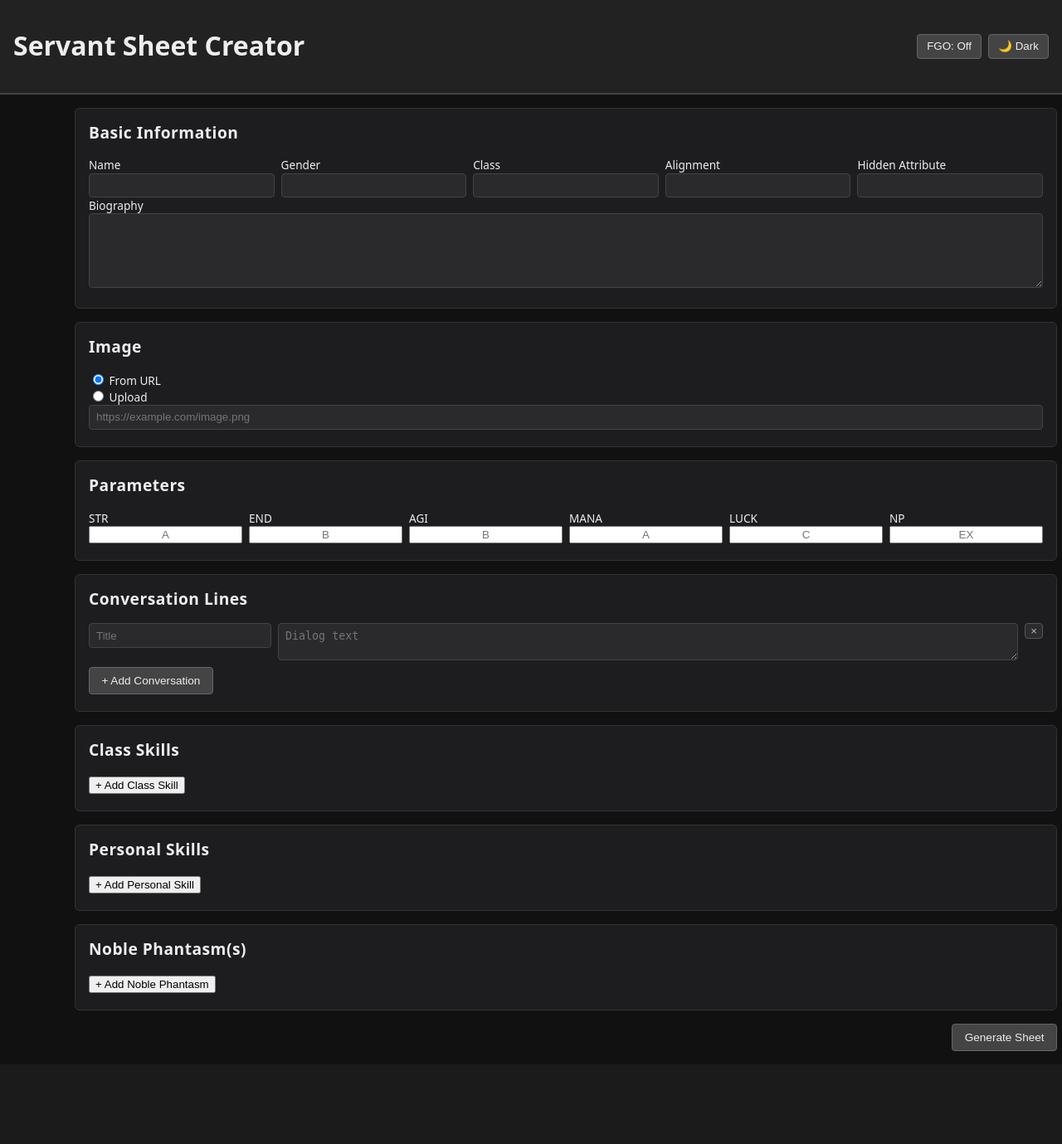
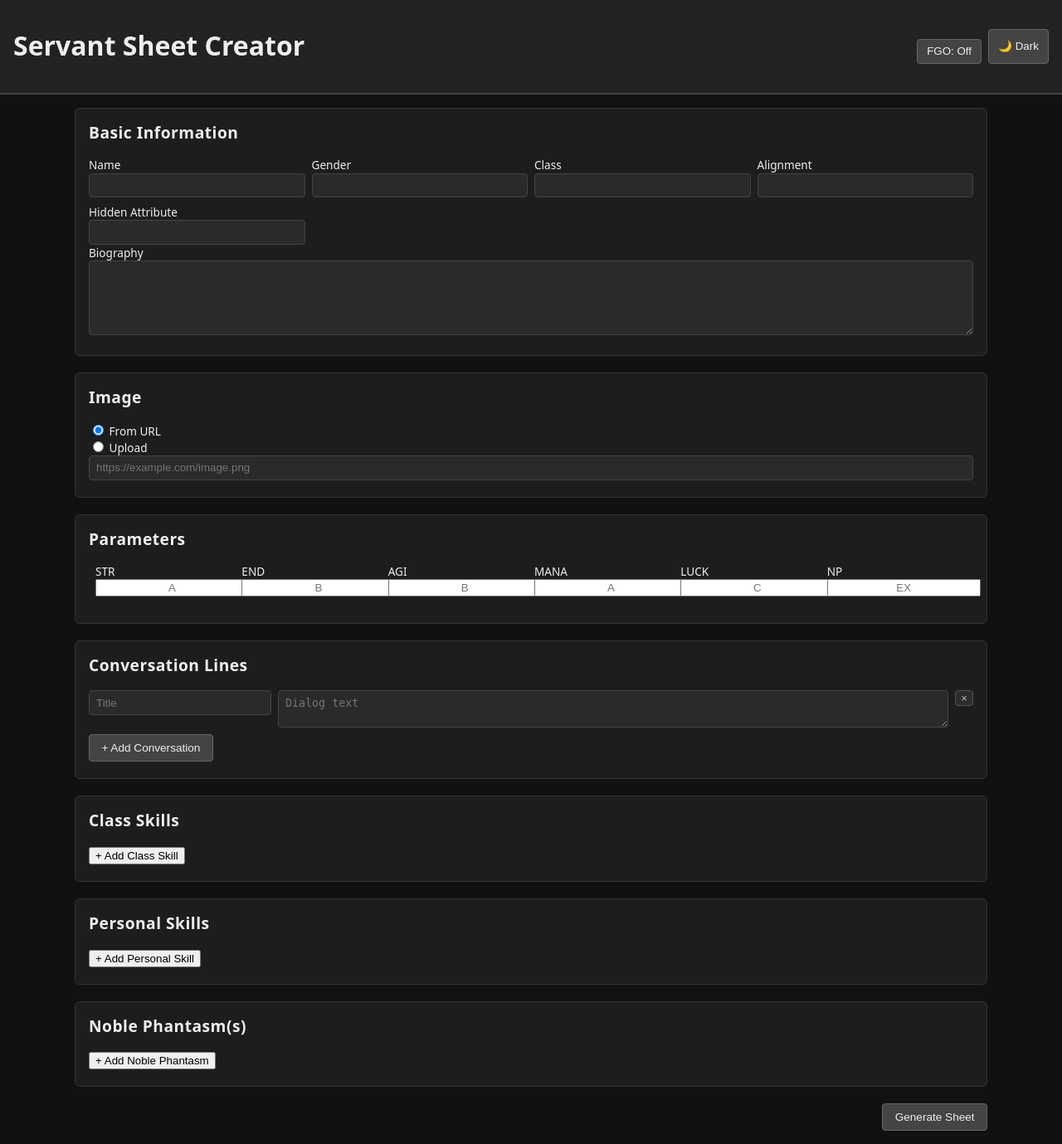
Before and after one commit to Mtari47/Servant-Sheet-Creator, a Flask app: page /create in a window 1280 px wide. Shown: the whole page at 83% size. Before the commit the page ends 1267 px from the top, so only its background shows below. Run offline with Flask 3, Linux system fonts and the light colour scheme.

Commit message:
css: fix Parameters grid spacing and NP right gutter; unify panel width; add FGO grids

```diff
--- a/static/css/style.css
+++ b/static/css/style.css
@@ -46,7 +46,7 @@
 .header-actions { display:flex; gap:0.5rem; }
 .theme-toggle { background:var(--btn-bg); border:1px solid var(--btn-border); color:var(--btn-text); padding:0.4rem 0.7rem; border-radius:4px; cursor:pointer; }
 .theme-toggle:hover { background:var(--btn-hover); }
-.fgo-toggle { background:var(--btn-bg); border:1px solid var(--btn-border); color:var(--btn-text); padding:0.4rem 0.7rem; border-radius:4px; cursor:pointer; }
+.fgo-toggle { background:var(--btn-bg); border:1px solid var(--btn-border); color:var(--btn-text); padding:0.4rem 0.7rem; border-radius:4px; cursor:pointer; margin-top:0.75rem; display:inline-block; }
 .fgo-toggle.active { outline:2px solid var(--link); }
 .fgo-toggle:hover { background:var(--btn-hover); }
 /* FGO mode sections */
@@ -65,13 +65,18 @@
 .selected-card-list img { border:1px solid var(--panel-border); border-radius:4px; background:var(--input-bg); }
 main { max-width:1100px; margin:0 auto; padding:1rem; }
 
-.servant-form { display:grid; gap:1rem; }
-.panel { background:var(--panel-bg); padding:1rem 1rem 1.25rem; border:1px solid var(--panel-border); border-radius:6px; }
+.servant-form { display:flex; flex-direction:column; gap:1.25rem; }
+.panel { background:var(--panel-bg); padding:1rem 1rem 1.25rem; border:1px solid var(--panel-border); border-radius:6px; width:100%; box-sizing:border-box; }
 .panel h2 { margin-top:0; font-size:1.2rem; letter-spacing:0.5px; }
 .grid.two { display:grid; grid-template-columns:repeat(auto-fit,minmax(220px,1fr)); gap:0.5rem; }
-.grid.six { display:grid; grid-template-columns:repeat(6,1fr); gap:0.5rem; }
+.grid.six { display:grid; grid-template-columns:repeat(auto-fit,minmax(140px,1fr)); gap:0.5rem; }
+.grid.four { display:grid; grid-template-columns:repeat(4,1fr); gap:0.5rem; }
+.grid.five { display:grid; grid-template-columns:repeat(5,1fr); gap:0.5rem; }
 .grid.three { display:grid; grid-template-columns:repeat(auto-fit,minmax(180px,1fr)); gap:0.5rem; }
+.param-grid { margin-top:0.6rem; margin-bottom:0.75rem; display:grid; grid-template-columns:repeat(6, minmax(0, 1fr)); gap:0.5rem; padding:0 0.5rem; }
 .param-grid input { text-align:center; }
+#fgo-section { width:100%; box-sizing:border-box; }
+#fgo-section h3 { margin-top:0; }
 label { display:block; font-size:0.85rem; }
 input[type=text], input[type=url], textarea { width:100%; box-sizing:border-box; background:var(--input-bg); border:1px solid var(--input-border); color:var(--text); padding:0.4rem 0.5rem; border-radius:4px; }
 textarea { resize:vertical; }
```
